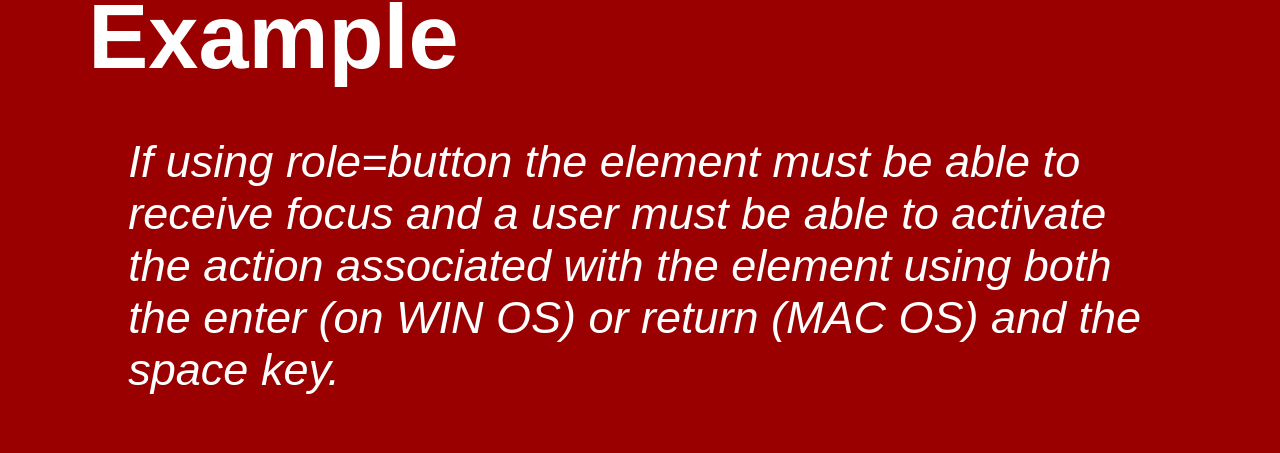
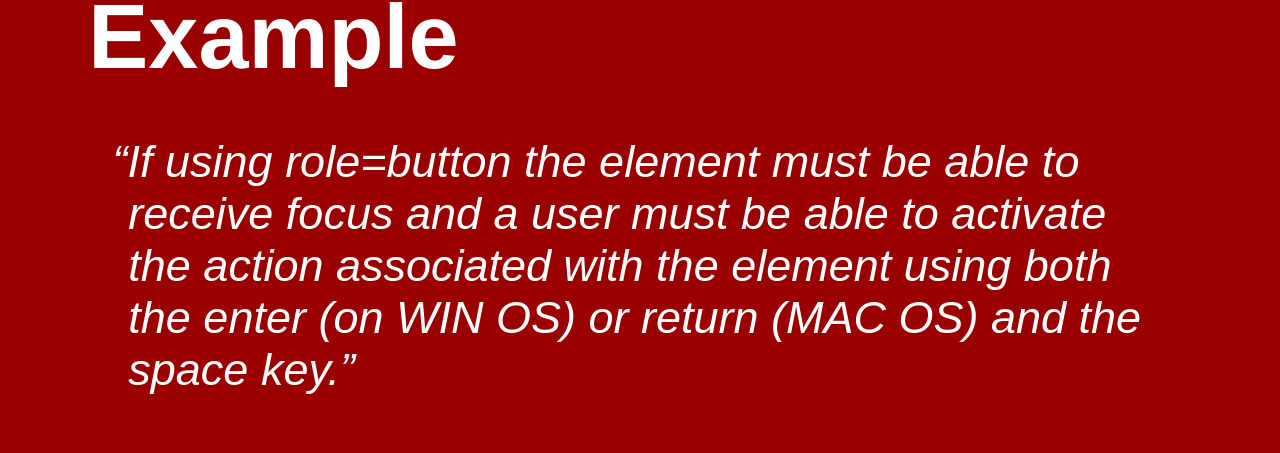
Before and after one commit to yatil/waterslide, a Jekyll site: the page built from _2016_ahg_aaddd/213a.md, in a window 1280 px wide. Shown: the part 216-669 px from the top of the page. Built offline with Jekyll 4.4.1, drawn with Linux system fonts in a browser that asks for light colours; comment, search, counter and statistics services are not loaded.

Commit message:
Main CSS

```diff
--- a/css/main.scss
+++ b/css/main.scss
@@ -76,9 +76,13 @@
   font-weight: 100;
 }
 
+.small {
+  font-size: 50%;
+}
+
 .bignum {
   display: block;
-  margin: 0 auto;
+  margin: 0 auto .2em 0;
   text-align: center;
   font-size: 10vh;
   width: 1.25em;
@@ -202,6 +206,17 @@
   }
   blockquote {
     font-style: italic;
+    p:first-child {
+      text-indent: -.35em;
+      &::before {
+        content: "“";
+      }
+    }
+    p:last-child {
+      &::after {
+        content: "”";
+      }
+    }
   }
 }
 
@@ -244,6 +259,29 @@
                   18px 18px 0px #000,
                   19px 19px 0px #000,
                   20px 20px 0px #000;
+    em {
+      color: #000;
+      text-shadow:   1px  1px 0px #fff,
+                   2px  2px 0px #fff,
+                   3px  3px 0px #fff,
+                   4px  4px 0px #fff,
+                   5px  5px 0px #fff,
+                   6px  6px 0px #fff,
+                   7px  7px 0px #fff,
+                   8px  8px 0px #fff,
+                   9px  9px 0px #fff,
+                  10px 10px 0px #fff,
+                  11px 11px 0px #fff,
+                  12px 12px 0px #fff,
+                  13px 13px 0px #fff,
+                  14px 14px 0px #fff,
+                  15px 15px 0px #fff,
+                  16px 16px 0px #fff,
+                  17px 17px 0px #fff,
+                  18px 18px 0px #fff,
+                  19px 19px 0px #fff,
+                  20px 20px 0px #fff;
+    }
   }
 }
 
@@ -275,6 +313,7 @@
     right:0;
     width: 100% !important;
     height: 100% !important;
+    overflow: scroll;
   }
 }
 
@@ -296,6 +335,10 @@
 
 .slide.background {
   background-size: cover;
+}
+
+.slide.center {
+  text-align: center;
 }
 
 /* GALLERY */
```
